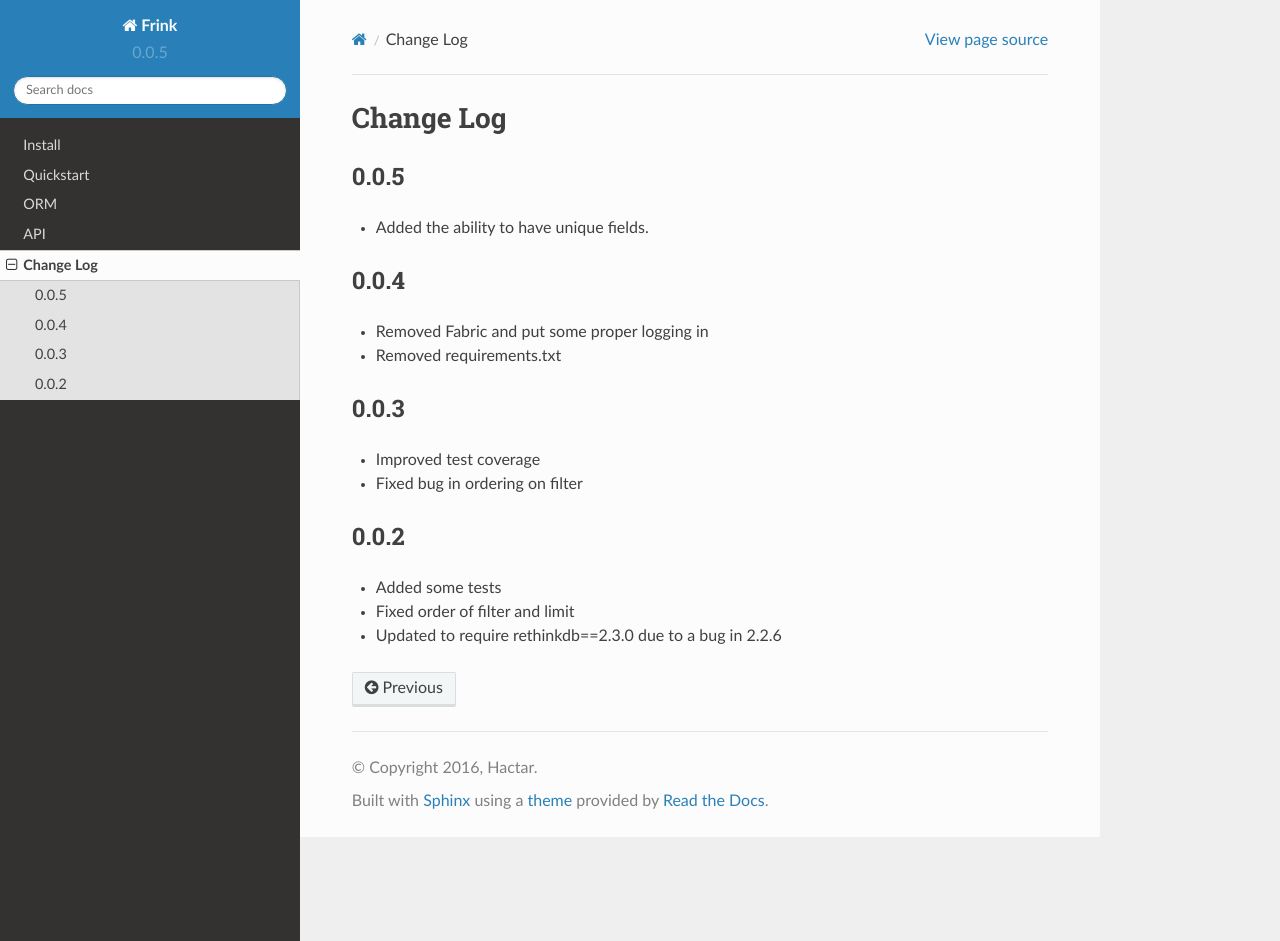
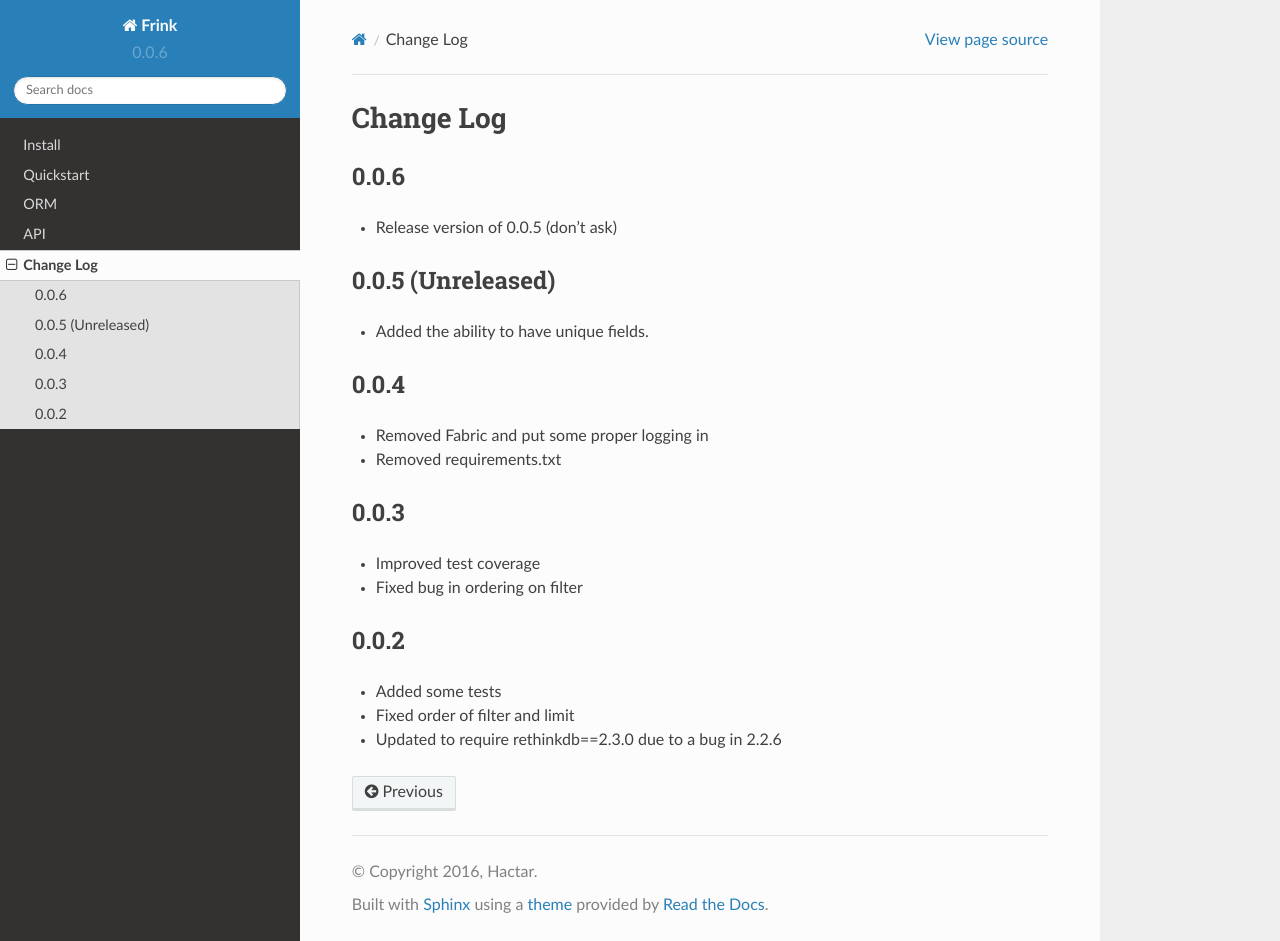
Before and after one commit to hactar-is/frink, a Sphinx documentation site: the page built from docs/source/changelog.rst, in a window 1280 px wide and 941 px high. Built offline with Sphinx 7.4.7 and the Read the Docs theme 2.0.0, drawn with Linux system fonts in a browser that asks for light colours.

Commit message:
Bumped version numbers.

```diff
--- a/docs/source/changelog.rst
+++ b/docs/source/changelog.rst
@@ -1,8 +1,15 @@
 Change Log
 ==========
 
-0.0.5
------
+0.0.6
+------------------
+
+* Release version of 0.0.5 (don't ask)
+
+
+
+0.0.5 (Unreleased)
+------------------
 
 * Added the ability to have unique fields.
 
--- a/docs/source/conf.py
+++ b/docs/source/conf.py
@@ -62,9 +62,9 @@ author = u'Hactar'
 # built documents.
 #
 # The short X.Y version.
-version = u'0.0.5'
+version = u'0.0.6'
 # The full version, including alpha/beta/rc tags.
-release = u'0.0.5'
+release = u'0.0.6'
 
 # The language for content autogenerated by Sphinx. Refer to documentation
 # for a list of supported languages.
--- a/setup.py
+++ b/setup.py
@@ -2,7 +2,7 @@ import setuptools
 
 setuptools.setup(
     name="frink",
-    version="0.0.5",
+    version="0.0.6",
     url="https://github.com/hactar-is/frink",
 
     author="Hactar",
```
